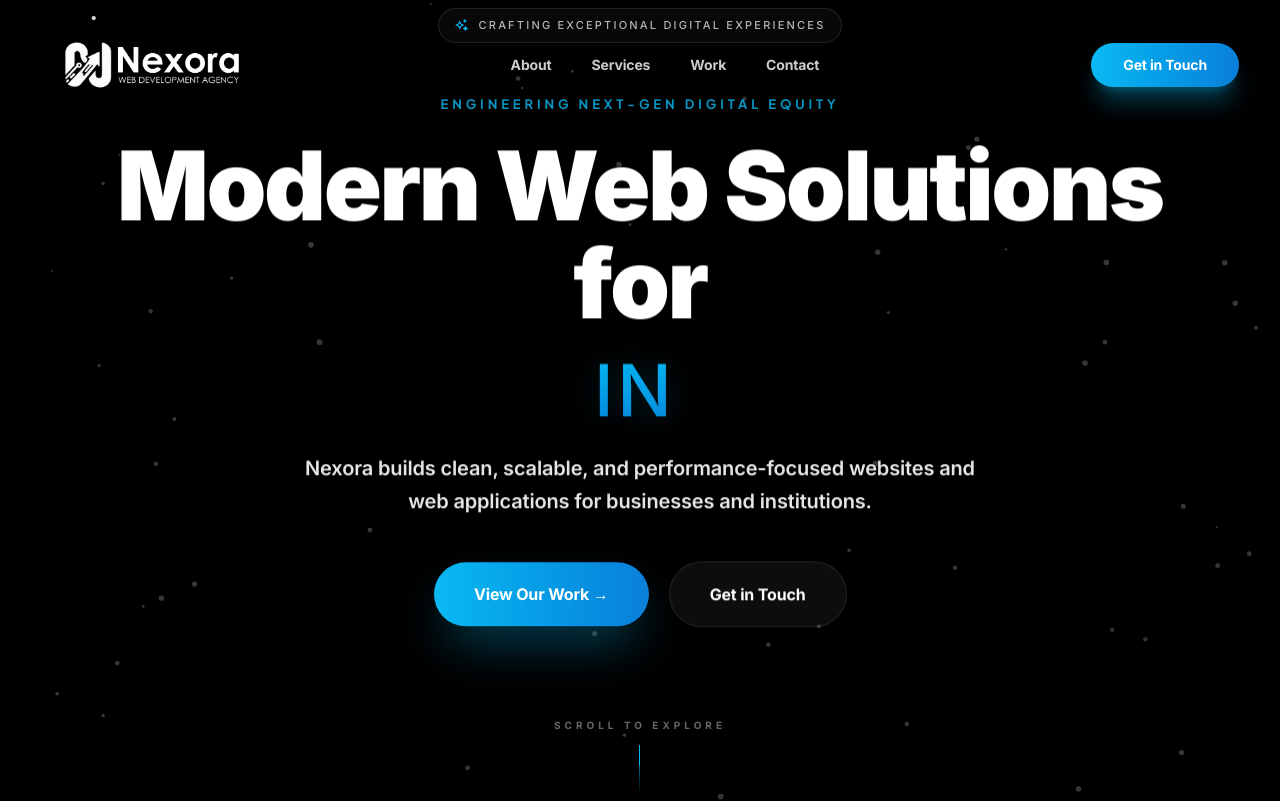
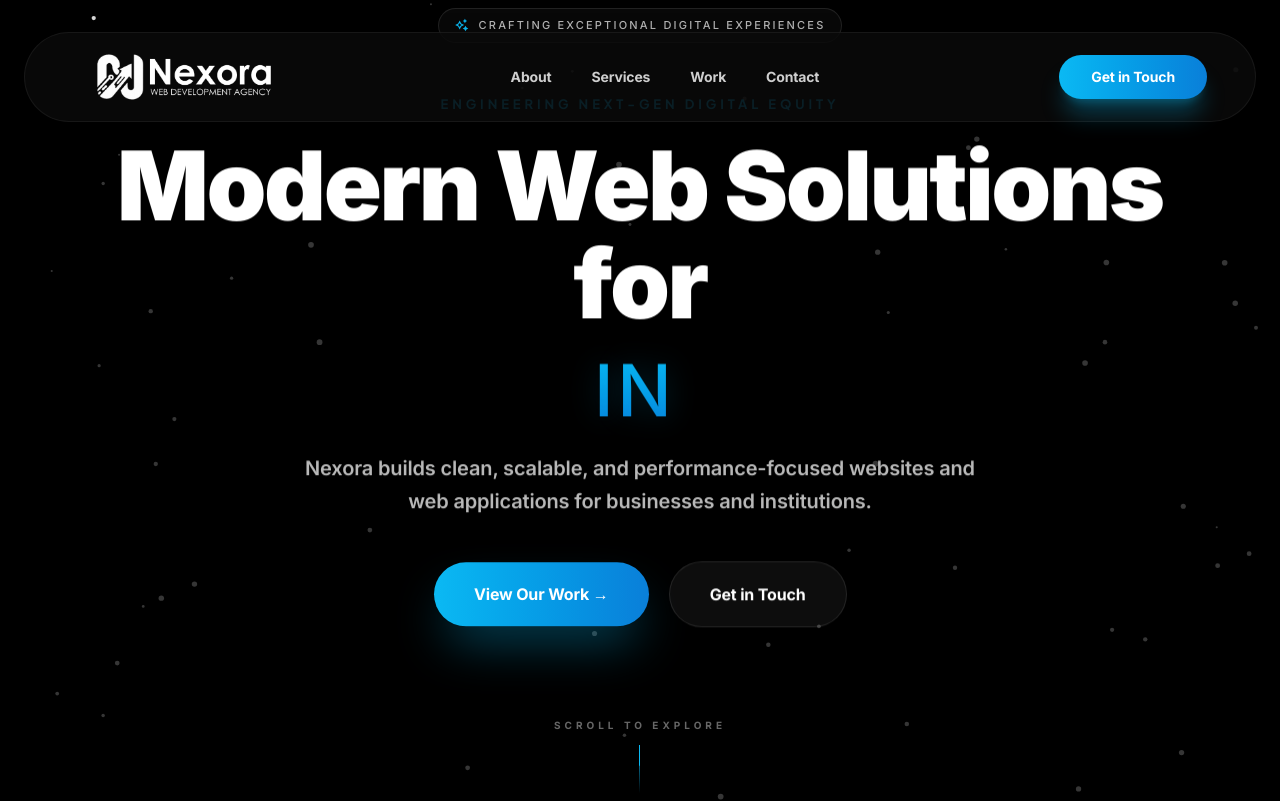
Before and after one commit to navaneethpv/nexora-agency, a Next.js app: page / in a window 1280 px wide. Shown: the top 801 px of the page. Built offline with nearby package versions, Linux system fonts and the light colour scheme.

Commit message:
feat: introduce Hero component with animations and dynamic typing, Navbar, and dynamic work detail pages.

```diff
--- a/src/app/work/[slug]/page.tsx
+++ b/src/app/work/[slug]/page.tsx
@@ -237,13 +237,14 @@ export default function ProjectPage() {
                                 animate={{ opacity: 1 }}
                                 exit={{ opacity: 0 }}
                                 onClick={() => setSelectedImage(null)}
-                                className="fixed inset-0 z-100 bg-black/95 backdrop-blur-xl flex items-center justify-center p-4 md:p-12"
+                                className="fixed inset-0 z-[1000] bg-black/95 backdrop-blur-xl flex items-center justify-center p-4 md:p-12"
                             >
                                 <button
                                     onClick={() => setSelectedImage(null)}
-                                    className="absolute top-8 right-8 text-white/60 hover:text-white transition-colors p-2"
+                                    className="absolute top-8 right-8 md:top-12 md:right-12 text-white/70 hover:text-white transition-all p-4 bg-white/5 hover:bg-white/10 border border-white/10 rounded-full z-50 group cursor-pointer"
+                                    aria-label="Close Gallery"
                                 >
-                                    <RiCloseLine size={32} />
+                                    <RiCloseLine size={32} className="group-hover:rotate-90 transition-transform duration-300" />
                                 </button>
 
                                 <motion.div
--- a/src/components/Hero.tsx
+++ b/src/components/Hero.tsx
@@ -84,7 +84,7 @@ export default function Hero() {
 
     return (
         <section
-            className="relative min-h-dvh flex flex-col items-center justify-center text-center px-6 overflow-hidden bg-black"
+            className="relative min-h-dvh flex flex-col items-center justify-center text-center px-6 overflow-hidden bg-black pt-36 md:pt-0"
             style={{ backgroundColor: "#000000" }}
         >
             <div className="absolute inset-0 z-0 pointer-events-none">
@@ -137,9 +137,9 @@ export default function Hero() {
                 </motion.div>
 
                 <ParallaxScroll speed={0.1} direction="down">
-                    <h1 className="text-4xl sm:text-6xl md:text-7xl lg:text-8xl font-black tracking-tight mb-6 md:mb-8 leading-[1.1] md:leading-[1.02] gpu-stable text-wrap-balance">
+                    <h1 className="text-[1.8rem] sm:text-5xl md:text-7xl lg:text-8xl font-black tracking-tight mb-6 md:mb-8 leading-[1.2] md:leading-[1.02] gpu-stable text-wrap-balance">
                         Modern Web Solutions for <br className="hidden md:block" />
-                        <span className="font-medium text-glow bg-clip-text text-transparent bg-linear-to-b from-accent to-accent-secondary min-h-[1.1em] inline-block text-[1.75rem] sm:text-5xl md:text-6xl lg:text-7xl uppercase tracking-wider mt-2 md:mt-0">
+                        <span className="font-medium text-glow bg-clip-text text-transparent bg-linear-to-b from-accent to-accent-secondary min-h-[1.1em] inline-block text-[1.5rem] sm:text-4xl md:text-6xl lg:text-7xl uppercase tracking-wider mt-2 md:mt-0">
                             {currentText}
                             <span className="inline-block w-[2px] md:w-[2.5px] h-[0.85em] bg-accent ml-1 md:ml-2 animate-[blink_1s_step-end_infinite] align-middle shadow-[0_0_8px_rgba(11,185,243,0.8)]"></span>
                         </span>
@@ -147,7 +147,7 @@ export default function Hero() {
                 </ParallaxScroll>
 
                 <ParallaxScroll speed={0.25} direction="down">
-                    <p className="max-w-[90%] md:max-w-2xl text-base md:text-xl text-white/90 mb-10 md:mb-12 leading-relaxed font-semibold mx-auto gpu-stable px-4 md:px-0">
+                    <p className="max-w-[95%] md:max-w-2xl text-sm md:text-xl text-white/90 mb-10 md:mb-12 leading-relaxed font-semibold mx-auto gpu-stable px-4 md:px-0 opacity-80">
                         Nexora builds clean, scalable, and performance-focused websites and web applications for businesses and institutions.
                     </p>
                 </ParallaxScroll>
--- a/src/components/Navbar.tsx
+++ b/src/components/Navbar.tsx
@@ -30,15 +30,12 @@ export default function Navbar() {
     ];
 
     return (
-        <nav className="fixed top-4 md:top-8 left-1/2 -translate-x-1/2 z-50 w-full max-w-[96%] md:max-w-[1500px] px-2 md:px-6">
+        <nav className="fixed top-2 md:top-8 left-1/2 -translate-x-1/2 z-50 w-full max-w-[98%] md:max-w-[1500px] px-2 md:px-6">
             <motion.div
                 initial={{ y: -20, opacity: 0 }}
                 animate={{ y: 0, opacity: 1 }}
                 transition={{ duration: 0.5 }}
-                className={`rounded-full p-1.5 md:p-2 flex items-center justify-between w-full border transition-all duration-500 ${scrolled
-                    ? "bg-white/5 backdrop-blur-xl border-white/15 shadow-[0_8px_32px_0_rgba(0,0,0,0.8)]"
-                    : "bg-transparent backdrop-blur-0 border-transparent shadow-none"
-                    }`}
+                className={`glass-pill rounded-full transition-all duration-500 ${scrolled ? 'py-2 md:py-3 shadow-2xl' : 'py-3 md:py-5'} px-5 md:px-10 flex items-center justify-between`}
             >
                 <div className="flex items-center gap-4 lg:gap-8 xl:gap-16 pl-4 md:pl-8 pr-1 md:pr-2 w-full justify-between">
                     <Link
```
